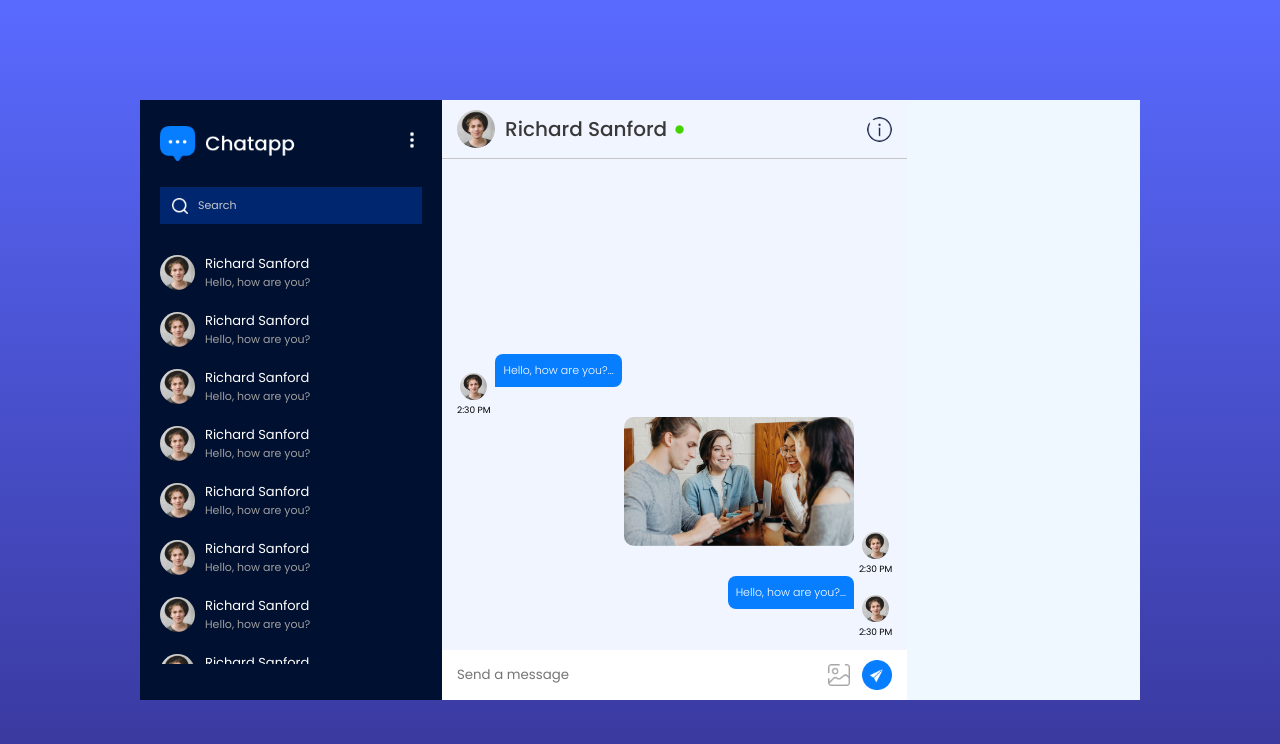
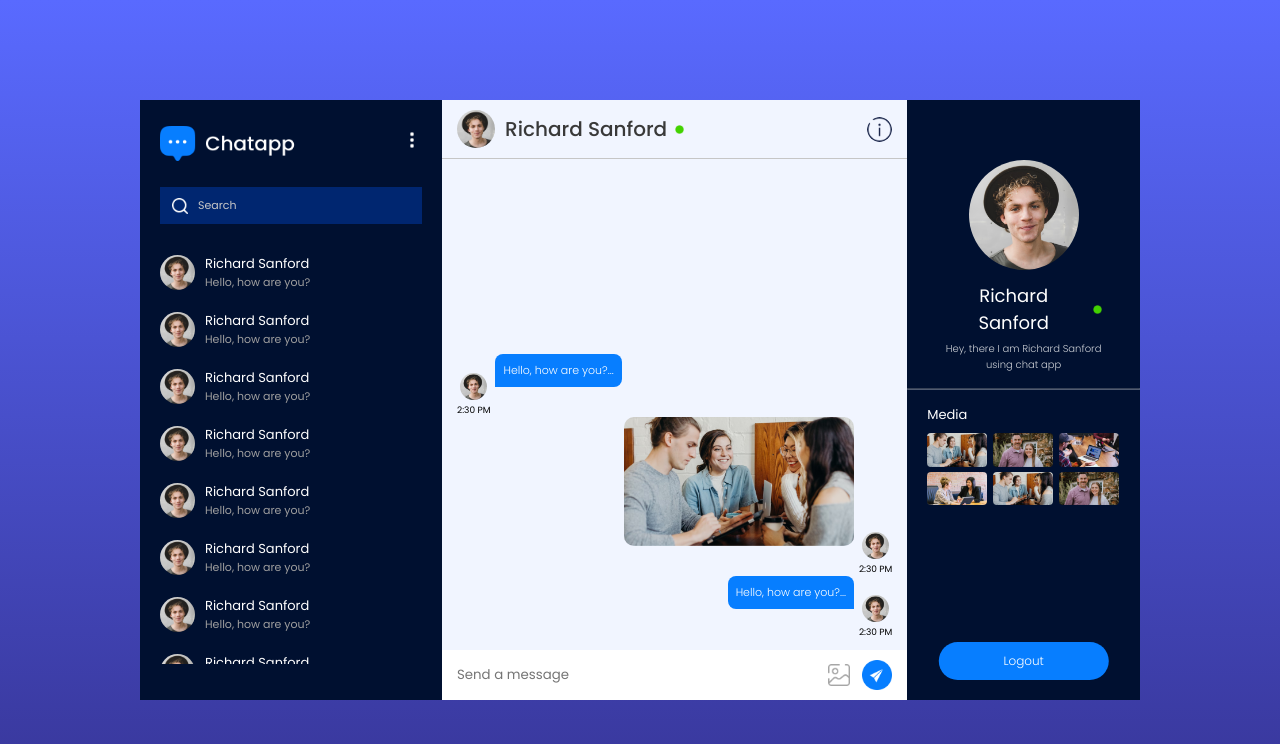
Before and after one commit to ad-abir/chat-app, a React (Vite) app: page /chat in a window 1280 px wide. Shown: the top 744 px of the page. Built offline with nearby package versions, Linux system fonts and the light colour scheme.

Commit message:
Progress in Chat page

```diff
--- a/src/components/RightSidebar/RightSidebar.jsx
+++ b/src/components/RightSidebar/RightSidebar.jsx
@@ -1,9 +1,29 @@
 import React from 'react'
 import './RightSidebar.css'
+import assets from '../../assets/assets'
 
 const RightSidebar = () => {
   return (
-    <div></div>
+    <div className='rs'>
+      <div className="rs-profile">
+        <img src={assets.profile_img} alt="" />
+        <h3>Richard Sanford <img src={assets.green_dot} className='dot' alt="" /></h3>
+        <p>Hey, there I am Richard Sanford using chat app</p>
+      </div>
+      <hr/>
+      <div className="rs-media">
+        <p>Media</p>
+        <div>
+          <img src={assets.pic1} alt="" />
+          <img src={assets.pic2} alt="" />
+          <img src={assets.pic3} alt="" />
+          <img src={assets.pic4} alt="" />
+          <img src={assets.pic1} alt="" />
+          <img src={assets.pic2} alt="" />
+        </div>
+      </div>
+      <button>Logout</button>
+    </div>
   )
 }
 
```
